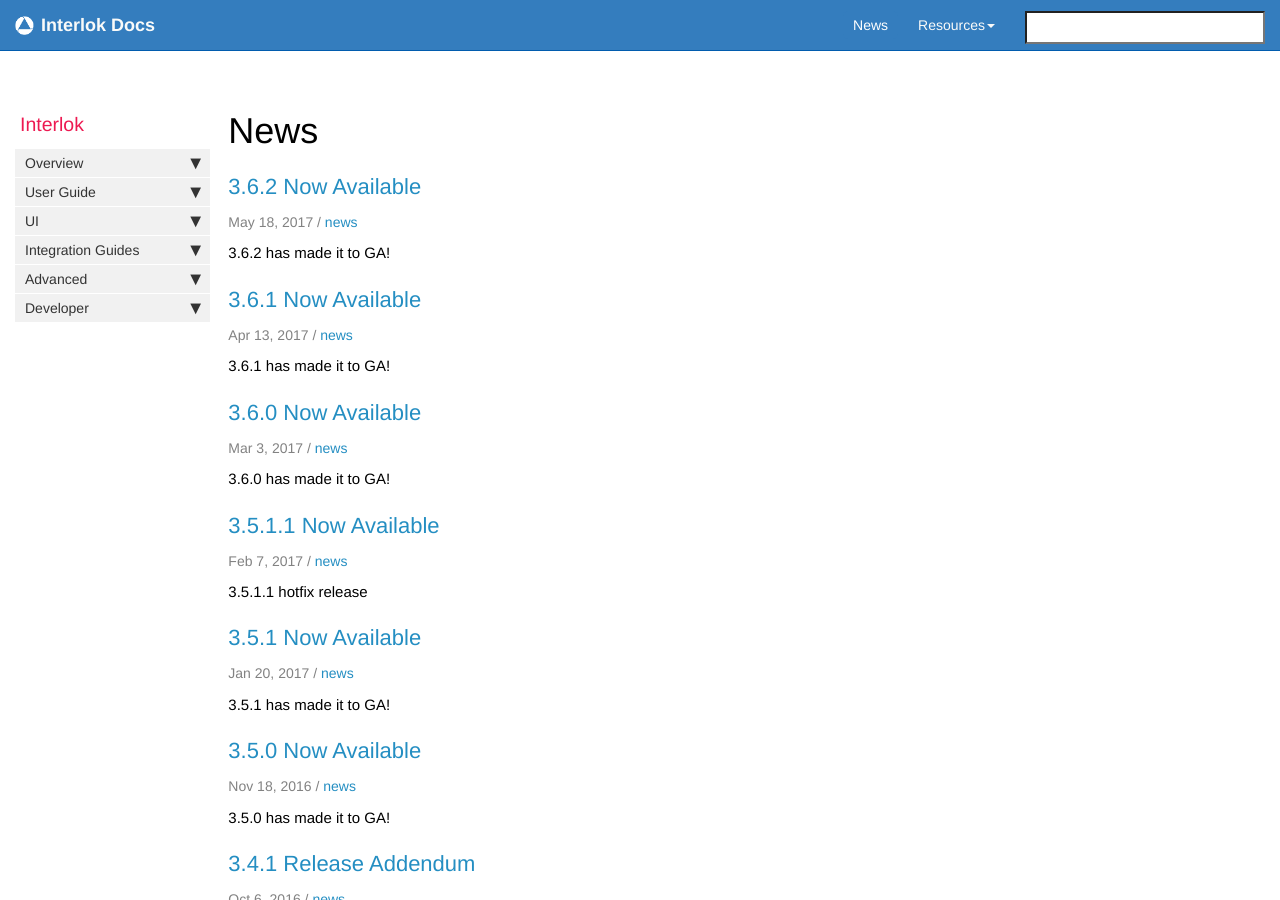
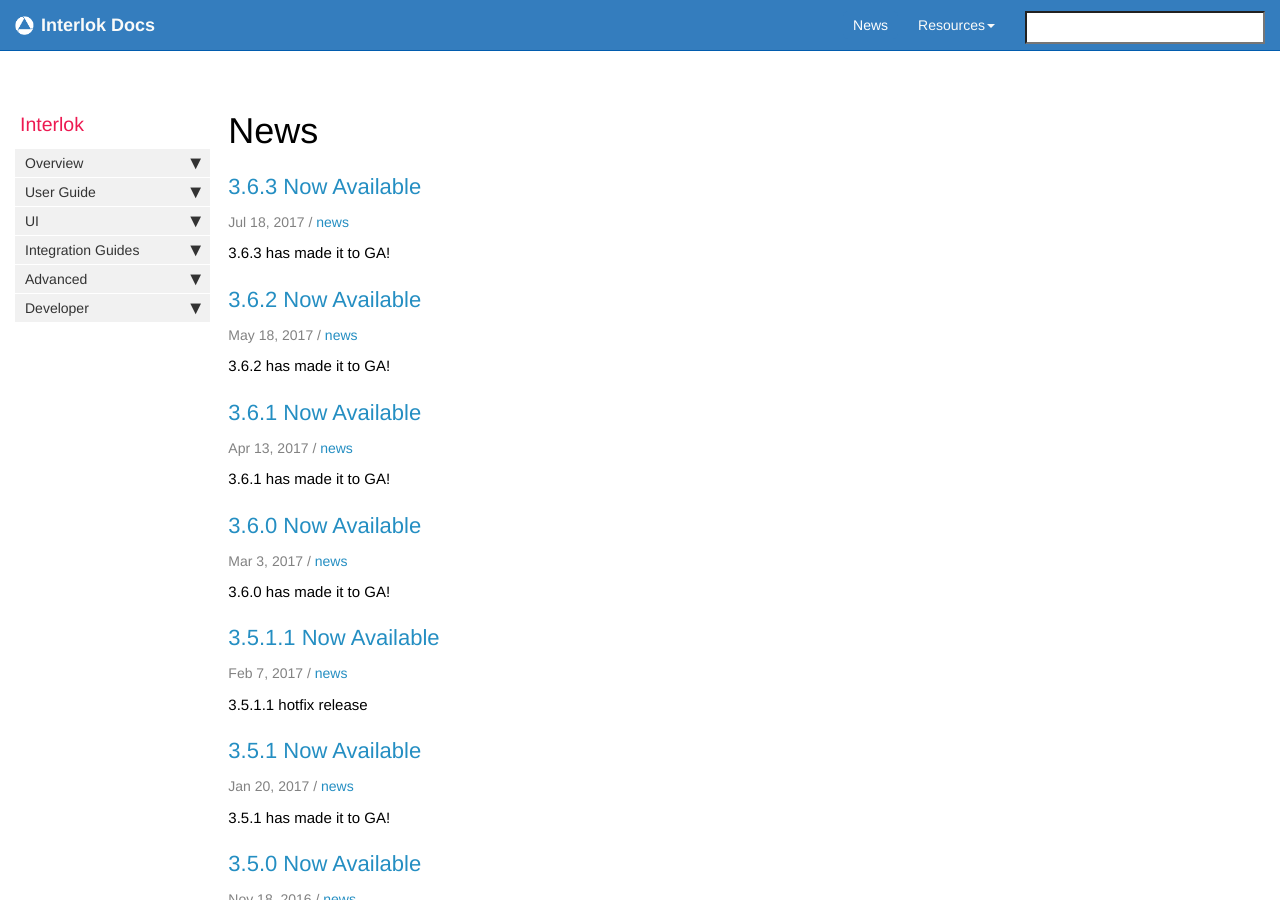
Before and after one commit to adaptris/interlok-docs-legacy, a Jekyll site: the page built from pages/news/news.html, in a window 1280 px wide and 900 px high. Built offline with Jekyll 4.4.1, drawn with Linux system fonts in a browser that asks for light colours; nearby versions of some CDN libraries; comment, search, counter and statistics services are not loaded.

Commit message:
Added things that Paul forget for the 3.6.3 RElease.

```diff
--- a/_includes/custom/release363.html
+++ b/_includes/custom/release363.html
@@ -1,6 +1,6 @@
 ## Version 3.6.3 ##
 
-Release Date : 2017-07
+Release Date : 2017-07-18
 
 ### Bugs
 - [INTERLOK-1100](https://adaptris.atlassian.net/browse/INTERLOK-1100) - UI Config - Apply Error - Cannot look-up shared transaction manager with name: null
--- /dev/null
+++ b/_posts/2017-07-18-3.6.3-release.md
@@ -0,0 +1,15 @@
+---
+title:  "3.6.3 Now Available"
+categories: interlok update
+permalink: 3.6.3-release.html
+tags: [news]
+summary: 3.6.3 has made it to GA!
+---
+
+3.6.3 Has Made it to GA; get it as a standalone [installer][] or [docker image][].
+
+{% include custom/release363.html %}
+
+[installer]: https://development.adaptris.net/installers/Interlok
+[docker image]: https://hub.docker.com/r/adaptris/interlok/tags
+{% include links.html %}
```
